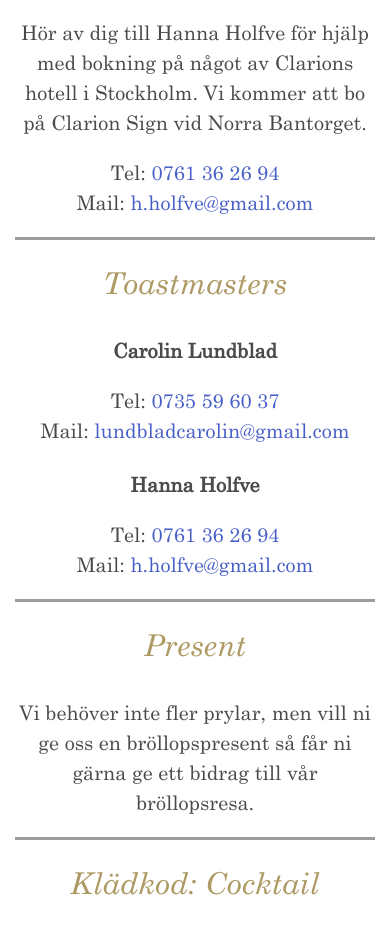
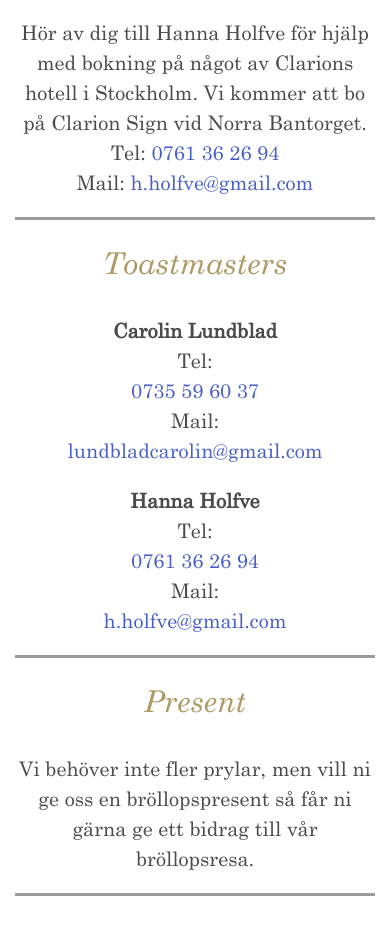
Before and after one commit to Bambuuh/herrofruholfve, a React (Create React App) app: page / in a window 390 px wide. Shown: the part 1960-2885 px from the top of the page. Built offline with nearby package versions, Linux system fonts and the light colour scheme; a web font is replaced by a local one.

Commit message:
toastmaster styling

```diff
--- a/src/App.js
+++ b/src/App.js
@@ -67,6 +67,7 @@ class App extends Component {
           <div className="section-heading gold italic">
             <div>Toastmasters</div>
           </div>
+          <div class="toast-masters-info-wrapper">
             <div>
               <p><b>Carolin Lundblad</b></p>
               <p className="number-wrapper">
@@ -84,6 +85,7 @@ class App extends Component {
               <p>
                 Mail: <a href="mailto:h.holfve@gmail.com">h.holfve@gmail.com</a>
               </p>
+            </div>
           </div>
         </Section>
         <Section className="name-section">
--- a/src/index.css
+++ b/src/index.css
@@ -106,9 +106,18 @@ div.welcome-text-container {
   text-align: center;
 }
 
-.toastmasters div:nth-of-type(2) {
-  display: block;
-  margin-bottom: 24px;
+.toast-masters-info-wrapper {
+  display: flex;
+  align-content: center;
+  justify-content: center;
+}
+
+.toast-masters-info-wrapper div:nth-of-type(1) {
+  margin-right: 20px;
+}
+
+.toast-masters-info-wrapper div:nth-of-type(2) {
+  margin-left: 20px;
 }
 
 .name-section {
@@ -215,6 +224,30 @@ p {
 }
 
 @media (max-width: 640px) {
+  .number-wrapper {
+    margin: 0;
+  }
+
+  .toast-masters-info-wrapper a {
+    display: block;
+  }
+
+  .toast-masters-info-wrapper {
+    flex-direction: column;
+  }
+
+  .toast-masters-info-wrapper div:nth-of-type(1) {
+    margin: 0;
+  }
+
+  .toast-masters-info-wrapper div:nth-of-type(2) {
+    margin: 0;
+  }
+
+  .toast-masters-info-wrapper div:first-child {
+    margin-bottom: 20px;
+  }
+
   .name-container > div {
     font-size: 40px;
   }
@@ -255,7 +288,6 @@ p {
   .dress-code-title {
     font-size: 35px;
   }
-
 }
 
 @media (max-width: 480px) {
```
Lines whose indentation alone changed are shown as unchanged.
